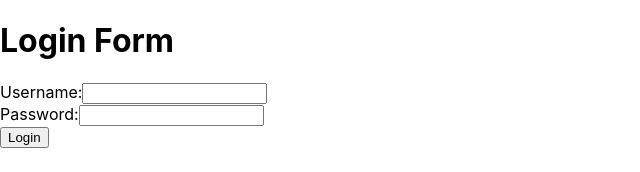
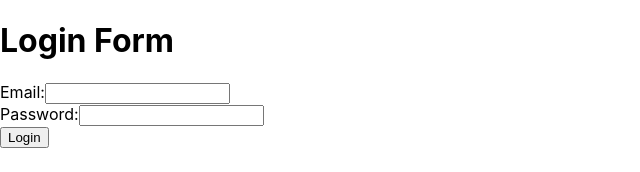
Before and after one commit to cfgcolumbus23/Team-14, a React (Create React App) app in the folder client/: page / in a window 1280 px wide. Shown: the top 172 px of the page, without its empty margins (0-640 px from the left). Built offline with nearby package versions, Linux system fonts and the light colour scheme; no server answers.

Commit message:
Switched username to email

```diff
--- a/client/src/App.jsx
+++ b/client/src/App.jsx
@@ -3,16 +3,6 @@ import LoginForm from './/pages/LoginForm';
 
 
 function App() {
-    const [backendData, setBackendData] = useState([{}])
-    useEffect(() => {
-        fetch("/api").then(
-            response => response.json()
-        ).then(
-            data => {
-                setBackendData(data)
-            }
-        )
-    }, [])
     return (
         <div className="App">
             <h1>Login Form</h1>
--- a/client/src/pages/LoginForm.jsx
+++ b/client/src/pages/LoginForm.jsx
@@ -5,7 +5,7 @@ class LoginForm extends Component {
   constructor() {
     super();
     this.state = {
-      username: '',
+      email: '',
       password: '',
     };
   }
@@ -18,7 +18,7 @@ class LoginForm extends Component {
   handleSubmit = (e) => {
     e.preventDefault();
     // Handle the form submission here
-    console.log('Username:', this.state.username);
+    console.log('Email:', this.state.email);
     console.log('Password:', this.state.password);
   }
 
@@ -26,12 +26,12 @@ class LoginForm extends Component {
     return (
       <form onSubmit={this.handleSubmit}>
         <div>
-          <label htmlFor="username">Username:</label>
+          <label htmlFor="email">Email:</label>
           <input
             type="text"
-            id="username"
-            name="username"
-            value={this.state.username}
+            id="email"
+            name="email"
+            value={this.state.email}
             onChange={this.handleInputChange}
           />
         </div>
```
